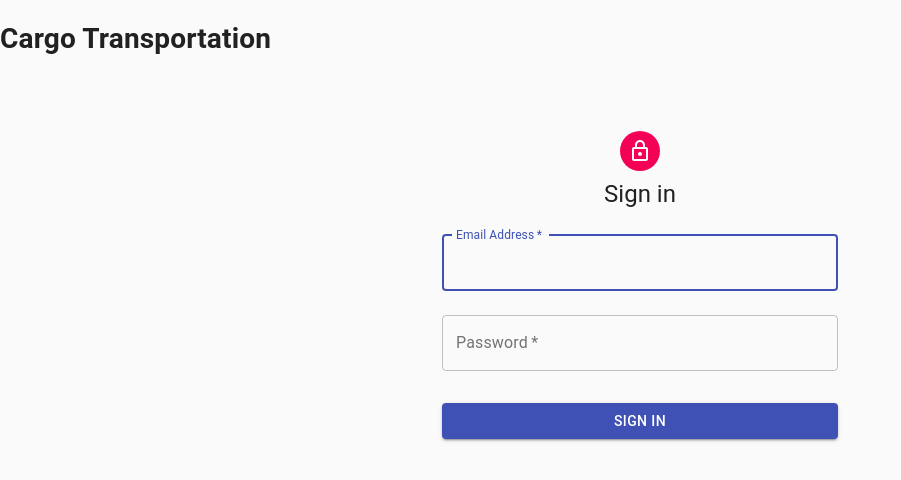
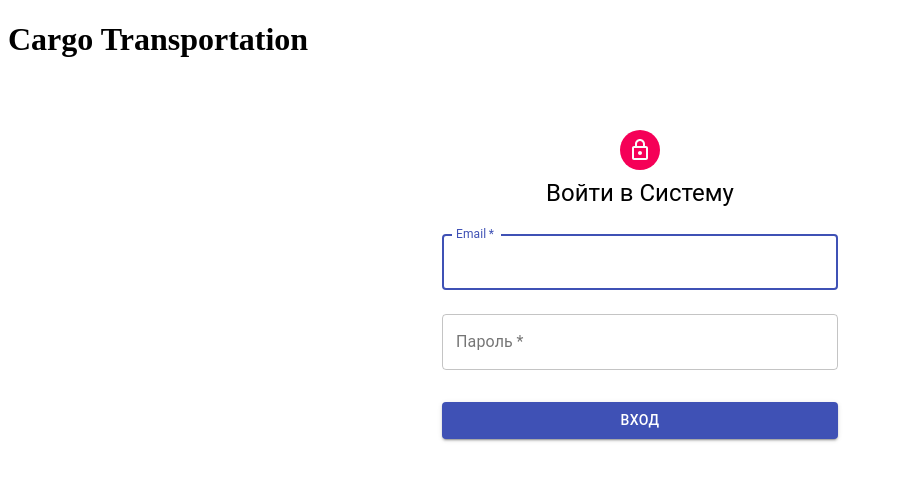
Before and after one commit to tappiola/CargoTransportation, a React (Create React App) app in the folder front/: page /signin in a window 1280 px wide. Shown: the top 480 px of the page, without its empty margins (0-901 px from the left). Built offline with nearby package versions, Linux system fonts and the light colour scheme.

Commit message:
fix: PR reviews

```diff
--- a/front/src/components/SignIn/Components.jsx
+++ b/front/src/components/SignIn/Components.jsx
@@ -13,7 +13,7 @@ export const EmailField = (props) => (
     required
     fullWidth
     id="email"
-    label="Email Address"
+    label="Email"
     name="email"
     autoComplete="email"
     autoFocus
@@ -28,7 +28,7 @@ export const PasswordField = (props) => (
     required
     fullWidth
     name="password"
-    label="Password"
+    label="Пароль"
     type="password"
     id="password"
     autoComplete="current-password"
@@ -44,7 +44,7 @@ export const SubmitButton = (props) => (
     color="primary"
     {...props}
   >
-    Sign In
+    Вход
   </Button>
 );
 
@@ -54,7 +54,7 @@ export const Logo = ({ className }) => (
       <LockOutlinedIcon />
     </Avatar>
     <Typography component="h2" variant="h5">
-      Sign in
+      Войти в Систему
     </Typography>
   </>
 );
--- a/front/src/components/SignIn/SignIn.jsx
+++ b/front/src/components/SignIn/SignIn.jsx
@@ -2,7 +2,6 @@ import React, { useState } from 'react';
 import { connect } from 'react-redux';
 import { useHistory } from 'react-router-dom';
 
-import CssBaseline from '@material-ui/core/CssBaseline';
 import Container from '@material-ui/core/Container';
 import { makeStyles } from '@material-ui/core/styles';
 
@@ -57,7 +56,6 @@ function SignIn(props) {
 
   return (
     <Container maxWidth="xs">
-      <CssBaseline />
       <div className={classes.paper}>
         <Logo className={classes.avatar} />
         <form className={classes.form} onSubmit={handleSubmit} noValidate>
--- a/front/src/redux/actions/actionTypes.js
+++ b/front/src/redux/actions/actionTypes.js
@@ -1,3 +1,3 @@
 export const SOME_ACTION_TYPE = 'SOME_ACTION_TYPE';
 // users reducer action types
-export const AUTHORIZATION_COMPLITED = 'AUTHORIZATION_COMPLITED';
+export const AUTHORIZATION_COMPLETED = 'AUTHORIZATION_COMPLETED';
--- /dev/null
+++ b/front/src/redux/actions/authorizationCompoleted.js
@@ -0,0 +1,6 @@
+import * as actionTypes from './actionTypes';
+
+export const authorizationCompleted = (status) => ({
+  type: actionTypes.AUTHORIZATION_COMPLETED,
+  status,
+});
--- a/front/src/redux/actions/authorizationCompolited.js
+++ /dev/null
@@ -1,6 +0,0 @@
-import * as actionTypes from './actionTypes';
-
-export const authorizationComplited = (status) => ({
-  type: actionTypes.AUTHORIZATION_COMPLITED,
-  status,
-});
--- a/front/src/redux/actions/loginUser.js
+++ b/front/src/redux/actions/loginUser.js
@@ -1,15 +1,15 @@
 import { signIn } from '../../api';
-import { authorizationComplited } from './authorizationCompolited';
+import { authorizationCompleted } from './authorizationCompoleted';
 
 export const loginUser = (email, password, history) => (dispatch) => signIn(email, password).then(
   ({ token }) => {
-    dispatch(authorizationComplited({ isFailed: false }));
+    dispatch(authorizationCompleted({ isFailed: false }));
     if (token) {
       localStorage.setItem('token', token);
       history.push('/main-page'); // redirect to main page
     }
   },
   (/* err */) => {
-    dispatch(authorizationComplited({ isFailed: true }));
+    dispatch(authorizationCompleted({ isFailed: true }));
   },
 );
--- a/front/src/redux/reducers/user.js
+++ b/front/src/redux/reducers/user.js
@@ -5,7 +5,7 @@ const initialState = {
 
 export function userReducer(state = initialState, action) {
   switch (action.type) {
-    case types.AUTHORIZATION_COMPLITED: {
+    case types.AUTHORIZATION_COMPLETED: {
       return {
         ...state,
         authorization: action.status,
```
Also changed, not shown: front/.eslintrc.js.
